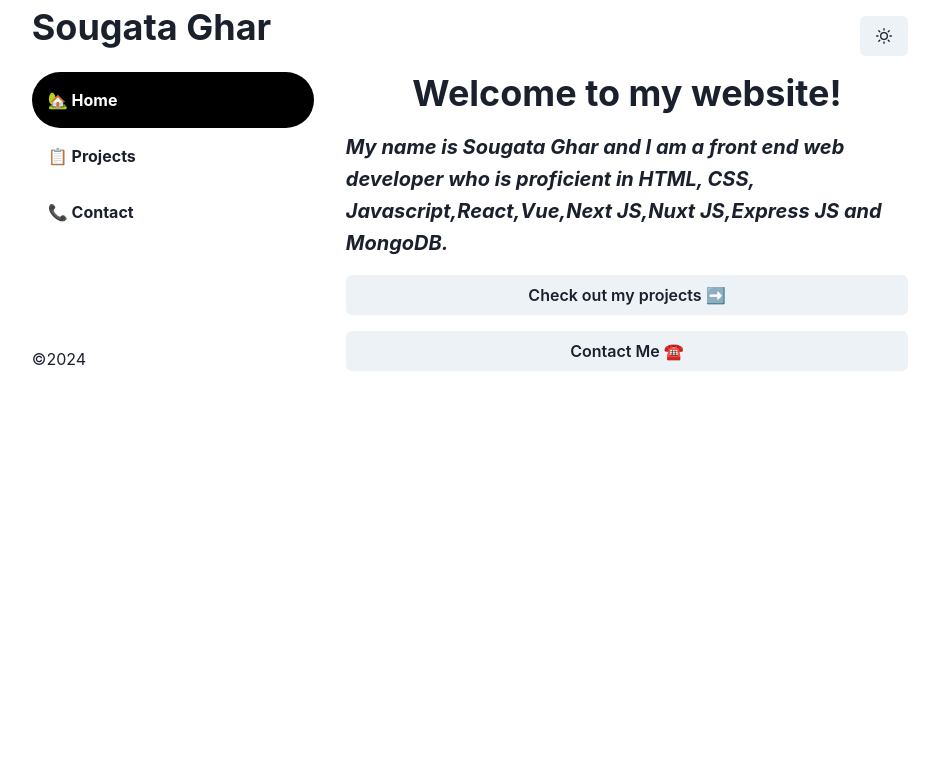
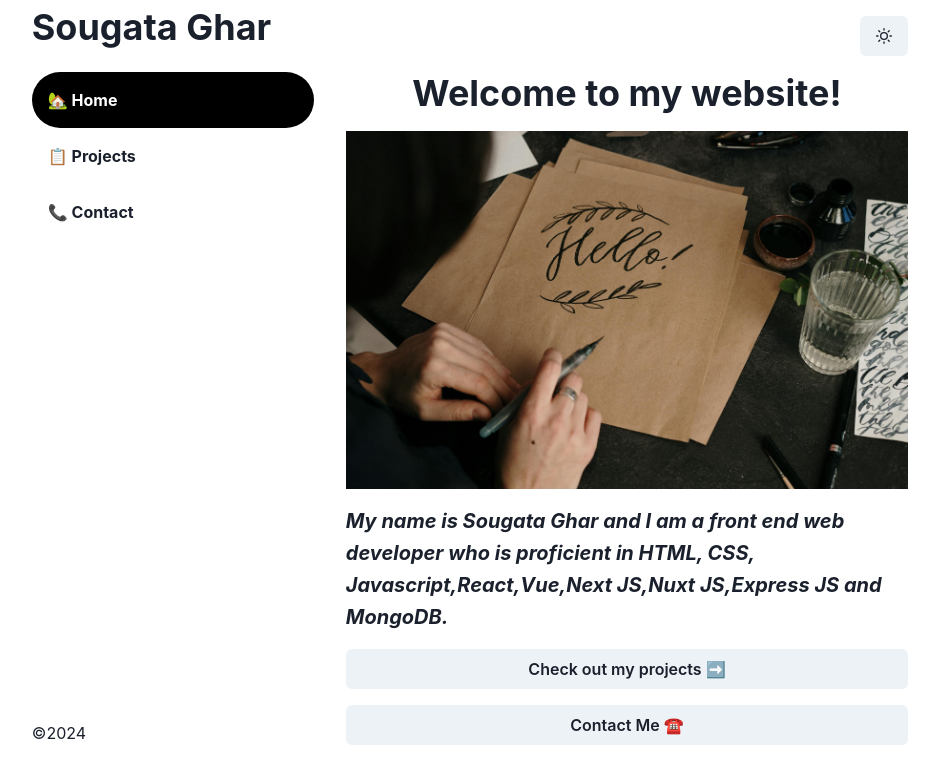
Before and after one commit to sougataghar477/Portfolio, a React (Create React App) app: page / in a window 1280 px wide. Shown: the top 784 px of the page, without its empty margins (170-1109 px from the left). Built offline with nearby package versions, Linux system fonts and the light colour scheme.

Commit message:
added images

```diff
--- a/src/components/Contact.js
+++ b/src/components/Contact.js
@@ -1,7 +1,7 @@
 import { Heading,Link,Text,Box,Image } from "@chakra-ui/react"
 function Contact(){
     return <>
-        <Image src="https://images.pexels.com/photos/1829198/pexels-photo-1829198.jpeg?auto=compress&cs=tinysrgb&w=1260&h=750&dpr=2"/>
+        <Image src="/contact.webp"/>
         <Box mt={8} lineHeight={1.6}>
         <Heading>Email 📬</Heading>
         <Text fontSize={20}><Link href='mailto:sougataghar47@gmail.com' isExternal> sougataghar47@gmail.com</Link></Text>
--- a/src/components/Home.js
+++ b/src/components/Home.js
@@ -1,11 +1,13 @@
 import { Link } from "react-router-dom";
-import { Heading,Text,Button } from "@chakra-ui/react";
+import { Heading,Text,Button,Image } from "@chakra-ui/react";
 function Home(){
     return <>
     <Heading textAlign={'center'}>Welcome to my website!</Heading>
+    <Image mt={4} src='/hello.jpeg'/>
     <Text mt={4} fontSize={20} mx={'auto'} lineHeight={1.6} fontWeight={'bold'} fontStyle={'italic'}>
         My name is Sougata Ghar and I am a front end web developer who is proficient in HTML, CSS, Javascript,React,Vue,Next JS,Nuxt JS,Express JS and MongoDB.
     </Text>
+
     <Link to={'/projects'}><Button w={'100%'} mt={4}>Check out my projects ➡️</Button></Link>
     <Link to={'/contact'}><Button w={'100%'}  mt={4}>Contact Me ☎️</Button></Link>
     </>
```
Also changed, not shown: public/contact.webp (added), public/hello.jpeg (added).
